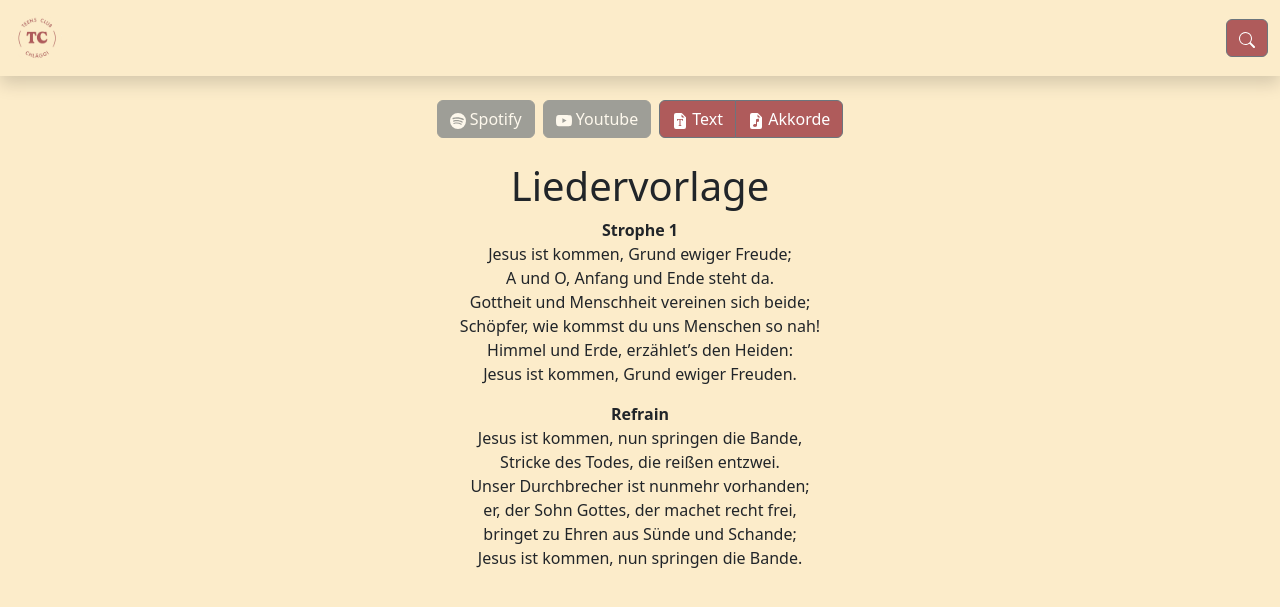
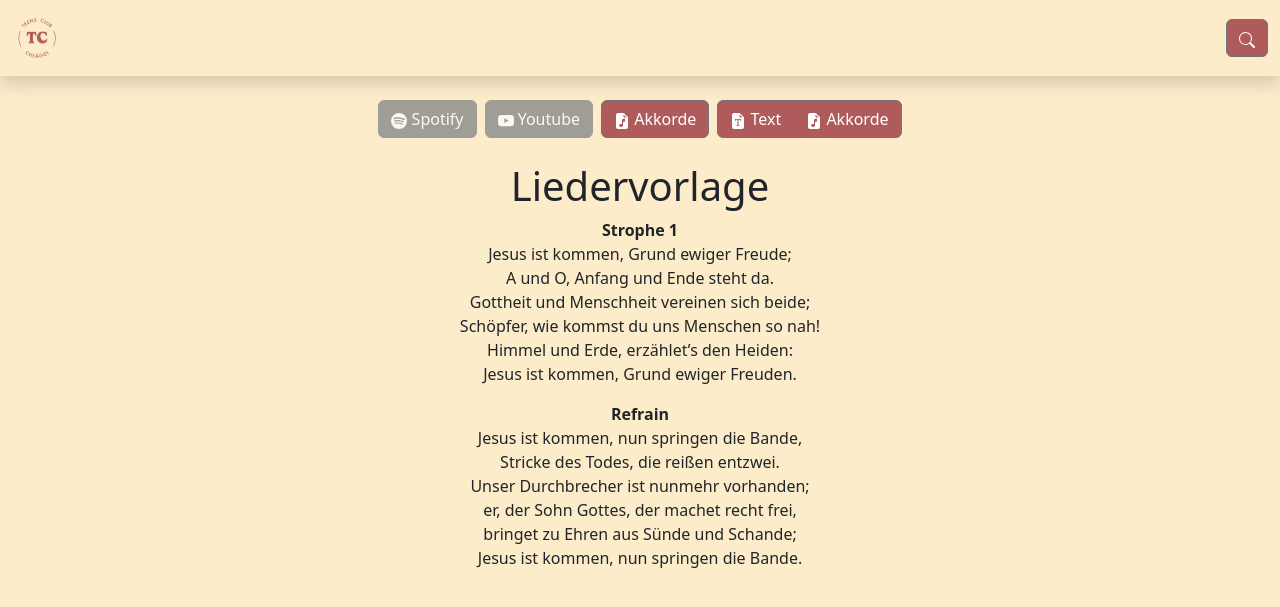
Before and after one commit to Soraxem/song-dist, a Jekyll site: the page built from songs/vorlage.md, in a window 1280 px wide. Shown: the top 607 px of the page. Built offline with Jekyll 4.4.1, drawn with Linux system fonts in a browser that asks for light colours.

Commit message:
added Akkorde Button, for opening in new tab

```diff
--- a/_layouts/song.html
+++ b/_layouts/song.html
@@ -48,6 +48,13 @@
             Youtube
           </a>
 
+          <a class="btn btn-secondary" href="{{ page.akkorde }}" target="_blank">
+              <svg xmlns="http://www.w3.org/2000/svg" width="16" height="16" fill="currentColor" class="bi bi-file-earmark-music-fill" viewBox="0 0 16 16">
+                <path d="M9.293 0H4a2 2 0 0 0-2 2v12a2 2 0 0 0 2 2h8a2 2 0 0 0 2-2V4.707A1 1 0 0 0 13.707 4L10 .293A1 1 0 0 0 9.293 0zM9.5 3.5v-2l3 3h-2a1 1 0 0 1-1-1zM11 6.64v1.75l-2 .5v3.61c0 .495-.301.883-.662 1.123C7.974 13.866 7.499 14 7 14c-.5 0-.974-.134-1.338-.377-.36-.24-.662-.628-.662-1.123s.301-.883.662-1.123C6.026 11.134 6.501 11 7 11c.356 0 .7.068 1 .196V6.89a1 1 0 0 1 .757-.97l1-.25A1 1 0 0 1 11 6.64z"></path>
+              </svg>
+              Akkorde
+          </a>
+
           <div class="btn-group">
             <button onclick="show_text()" class="btn btn-secondary">
               <svg xmlns="http://www.w3.org/2000/svg" width="16" height="16" fill="currentColor" class="bi bi-file-earmark-font-fill" viewBox="0 0 16 16">
```
